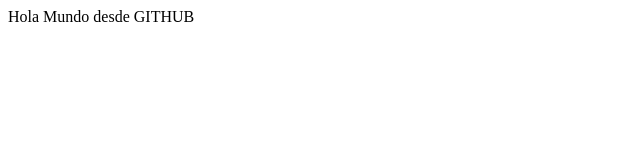
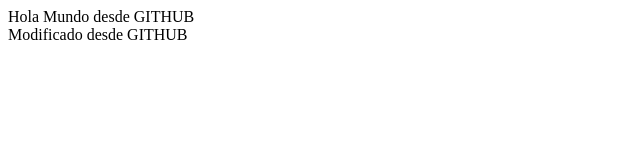
Before and after one commit to imoz070493/VentasSQL, a plain HTML site: page WebApplication1/web/index.html in a window 1280 px wide. Shown: the whole page, without its empty margins (0-640 px from the left). Drawn offline with Linux system fonts and the light colour scheme.

Commit message:
version 70
Esto esta modificado desde GITHUB

```diff
--- a/WebApplication1/web/index.html
+++ b/WebApplication1/web/index.html
@@ -12,5 +12,6 @@
     </head>
     <body>
         <div>Hola Mundo desde GITHUB</div>
+        <div>Modificado desde GITHUB</div>
     </body>
 </html>
```
